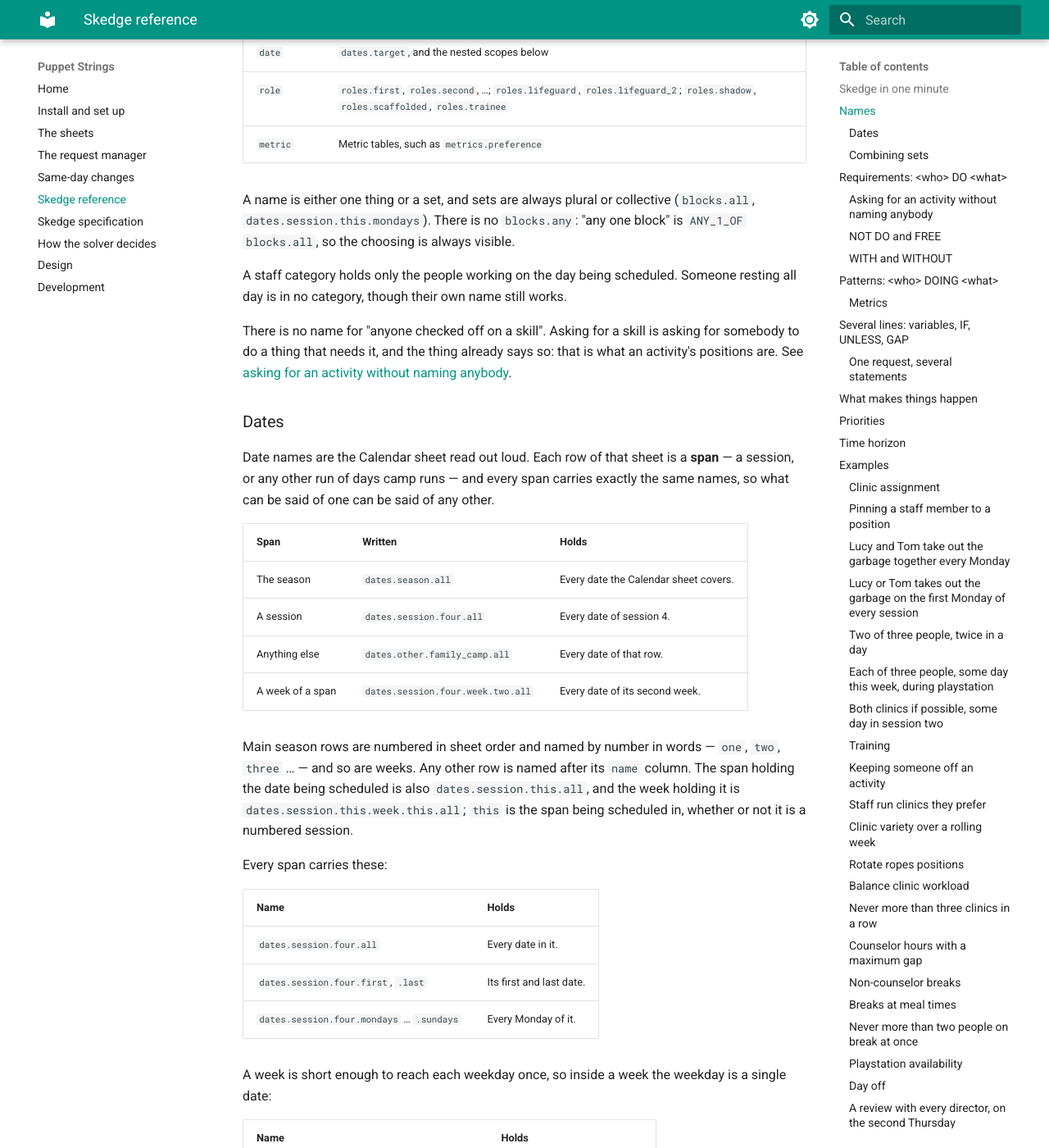
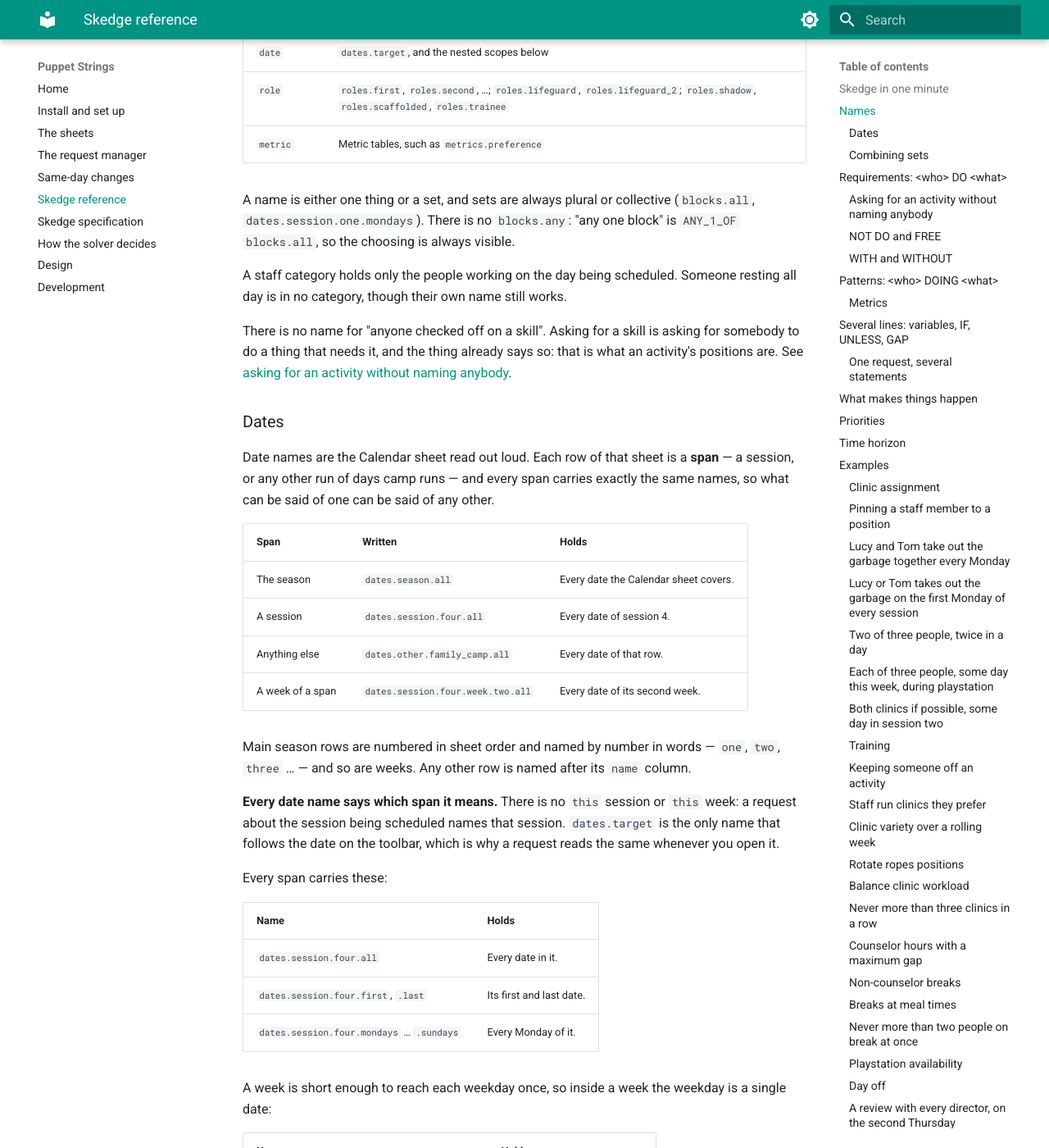
Before and after one commit to Dylan-Puppet-Master/Puppet-Strings, an MkDocs documentation site: the page built from docs/skedge.md, in a window 1280 px wide and 1400 px high, scrolled down 1759 px. Shown: the whole window at 82% size. Built offline with MkDocs 1.6.1 and Material for MkDocs 9.7.7, drawn with Linux system fonts in a browser that asks for light colours; some of the changed text lies outside the part shown.

Commit message:
Drop the `this` span and `this` week from the dates namespace
They read like names but stood for different dates depending on the toolbar's
date, so a request naming them said one thing on Monday and another on Tuesday.
`dates.target` is now the only name that follows the day being scheduled, and
every other date name says outright which span it means.

A request that used to say `dates.session.this.mondays` names its session:
`dates.session.one.mondays`. The docs, the fixtures and the tests move with it.

Co-Authored-By: Claude Opus 5 <noreply@anthropic.com>

````diff
--- a/docs/skedge.md
+++ b/docs/skedge.md
@@ -59,7 +59,7 @@ Names are dotted, lowercase `snake_case`. Sheet values become identifiers by the
 | `metric` | Metric tables, such as `metrics.preference` |
 
 A name is either one thing or a set, and sets are always plural or collective
-(`blocks.all`, `dates.session.this.mondays`). There is no `blocks.any`: "any one block" is
+(`blocks.all`, `dates.session.one.mondays`). There is no `blocks.any`: "any one block" is
 `ANY_1_OF blocks.all`, so the choosing is always visible.
 
 A staff category holds only the people working on the day being scheduled. Someone resting
@@ -84,10 +84,12 @@ names, so what can be said of one can be said of any other.
 | A week of a span | `dates.session.four.week.two.all` | Every date of its second week. |
 
 Main season rows are numbered in sheet order and named by number in words — `one`, `two`,
-`three` … — and so are weeks. Any other row is named after its `name` column. The span
-holding the date being scheduled is also `dates.session.this.all`, and the week holding it
-is `dates.session.this.week.this.all`; `this` is the span being scheduled in, whether or
-not it is a numbered session.
+`three` … — and so are weeks. Any other row is named after its `name` column.
+
+**Every date name says which span it means.** There is no `this` session or `this` week: a
+request about the session being scheduled names that session. `dates.target` is the only
+name that follows the date on the toolbar, which is why a request reads the same whenever
+you open it.
 
 Every span carries these:
 
@@ -116,7 +118,7 @@ REQUEST ALL_OF staff.director DO 'session opening' DURING ANY_1_OF blocks.all ON
 `first_mondays` that meant one date per session — a letter apart and a different kind of
 thing — and which of them existed depended on how long the season happened to be. A week's
 weekday says it instead: the second Thursday of a session is
-`dates.session.this.week.two.thursday`.
+`dates.session.one.week.two.thursday`.
 
 A name a span never reaches does not exist, and using it is a validation error rather than
 a request that silently never fires. A near miss is told the nearest real name.
@@ -136,7 +138,7 @@ mixing different operators requires them, so there is no precedence to remember:
 ## Requirements: `<who> DO <what>`
 
 ```skedge
-REQUEST ALL_OF {staff.lucy + staff.tom} DO 'take out garbage' DURING ANY_1_OF blocks.all ON EACH_OF dates.session.this.mondays
+REQUEST ALL_OF {staff.lucy + staff.tom} DO 'take out garbage' DURING ANY_1_OF blocks.all ON EACH_OF dates.session.one.mondays
 ```
 
 Read it in three steps, always in this order:
@@ -254,7 +256,7 @@ becomes something you can request or prefer:
 | Request | Meaning |
 |---|---|
 | `REQUEST AT_MOST 2 staff.all DOING 'break' DURING EACH_OF blocks.all` | Never more than two people on break at once. Met or not. |
-| `PREFER AT_MOST 8 EACH_OF staff.all DOING activities.clinics.all ON dates.session.this.all` | Nobody should run more than 8 clinics a session. Ten is twice as bad as nine. |
+| `PREFER AT_MOST 8 EACH_OF staff.all DOING activities.clinics.all ON dates.session.one.all` | Nobody should run more than 8 clinics a session. Ten is twice as bad as nine. |
 | `REQUEST AT_LEAST 2h staff.james DOING 'dance practice' ON {2026-09-16 .. 2026-09-17}` | James's dance practice adds up to two hours. |
 
 An amount is `AT_LEAST`, `AT_MOST` or `EXACTLY`, then a number of assignments or a length
@@ -399,7 +401,7 @@ Priority `MUST_HAPPEN`.
 ### Lucy and Tom take out the garbage together every Monday
 
 ```skedge
-REQUEST ALL_OF {staff.lucy + staff.tom} DO 'take out garbage' DURING ANY_1_OF blocks.all ON EACH_OF dates.session.this.mondays
+REQUEST ALL_OF {staff.lucy + staff.tom} DO 'take out garbage' DURING ANY_1_OF blocks.all ON EACH_OF dates.session.one.mondays
 ```
 
 Priority `HIGH`.
@@ -485,7 +487,7 @@ Priority `MEDIUM`, weight `0.5`.
 ### Rotate ropes positions
 
 ```skedge
-PREFER AT_MOST 3 EACH_OF staff.ropes_level_2 DOING activities.clinics.ropes AS_ROLE EACH_OF {roles.first + roles.second} ON dates.session.this.all
+PREFER AT_MOST 3 EACH_OF staff.ropes_level_2 DOING activities.clinics.ropes AS_ROLE EACH_OF {roles.first + roles.second} ON dates.session.one.all
 ```
 
 Priority `LOW`.
@@ -493,7 +495,7 @@ Priority `LOW`.
 ### Balance clinic workload
 
 ```skedge
-PREFER AT_MOST 8 EACH_OF staff.all DOING activities.clinics.all ON dates.session.this.all
+PREFER AT_MOST 8 EACH_OF staff.all DOING activities.clinics.all ON dates.session.one.all
 ```
 
 Priority `MEDIUM`, weight `0.25`.
@@ -572,7 +574,7 @@ Priority `MUST_HAPPEN`.
 ### A review with every director, on the second Thursday
 
 ```skedge
-REQUEST ALL_OF staff.director DO 'mid-session review' DURING ANY_1_OF blocks.all ON dates.session.this.week.two.thursday
+REQUEST ALL_OF staff.director DO 'mid-session review' DURING ANY_1_OF blocks.all ON dates.session.one.week.two.thursday
 ```
 
 Priority `MEDIUM`.
````
Also changed, not shown: docs/app.md (+1 -1 lines), docs/spec.md (+2 -3 lines), docs/technical-outline.md (+2 -2 lines), 6 other files.
